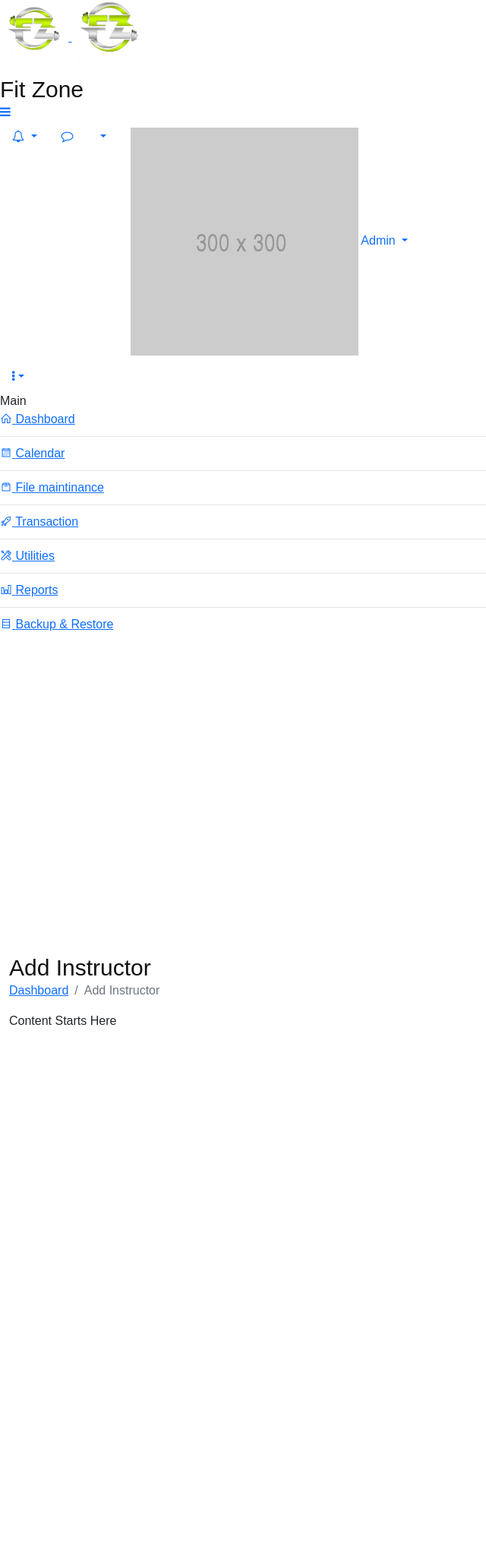
After one commit to iamchu01/FitZone-Gym, a PHP site: page /add-instructor.php in a window 1280 px wide. The commit adds this page. Shown: the whole page at 76% size, without its empty margins (0-640 px from the left). Run offline with PHP 8.4, Linux system fonts and the light colour scheme; data that the repository does not hold is empty; some libraries are stand-ins or nearby versions.

Commit message:
sidebar changes

```diff
--- /dev/null
+++ b/add-instructor.php
@@ -0,0 +1,61 @@
+<?php include 'layouts/session.php'; ?>
+<?php include 'layouts/head-main.php'; ?>
+
+<head>
+
+    <title>Blank Page - HRMS admin template</title>
+
+    <?php include 'layouts/title-meta.php'; ?>
+
+    <?php include 'layouts/head-css.php'; ?>
+
+</head>
+
+<body>
+    <div class="main-wrapper">
+    <?php include 'layouts/menu.php'; ?>
+
+    <!-- Page Wrapper -->
+    <div class="page-wrapper">
+
+        <!-- Page Content -->
+        <div class="content container-fluid">
+
+            <!-- Page Header -->
+            <div class="page-header">
+                <div class="row">
+                    <div class="col-sm-12">
+                        <h3 class="page-title">Add Instructor</h3>
+                        <ul class="breadcrumb">
+                            <li class="breadcrumb-item"><a href="admin-dashboard.php">Dashboard</a></li>
+                            <li class="breadcrumb-item active">Add Instructor</li>
+                        </ul>
+                    </div>
+                </div>
+            </div>
+            <!-- /Page Header -->
+
+            <!-- Content Starts -->
+                Content Starts Here
+            <!-- /Content End -->
+
+        </div>
+        <!-- /Page Content -->
+
+    </div>
+    <!-- /Page Wrapper -->
+
+
+</div>
+<!-- end main wrapper-->
+
+
+<?php include 'layouts/customizer.php'; ?>
+<!-- JAVASCRIPT -->
+<?php include 'layouts/vendor-scripts.php'; ?>
+
+
+
+</body>
+
+</html>
--- a/employees-list.php
+++ b/employees-list.php
@@ -58,10 +58,10 @@ if ($_SERVER["REQUEST_METHOD"] == "POST") {
                 <div class="page-header">
                     <div class="row align-items-center">
                         <div class="col">
-                            <h3 class="page-title">Member List</h3>
+                            <h3 class="page-title">Members</h3>
                             <ul class="breadcrumb">
                                 <li class="breadcrumb-item"><a href="admin-dashboard.php">Dashboard</a></li>
-                                <li class="breadcrumb-item active">Member List</li>
+                                <li class="breadcrumb-item active">Members</li>
                             </ul>
                         </div>
                     </div>
--- a/layouts/sidebar.php
+++ b/layouts/sidebar.php
@@ -8,29 +8,37 @@ $page = $components[2];
 <div class="sidebar" id="sidebar">
     <div class="sidebar-inner slimscroll">
         <div id="sidebar-menu" class="sidebar-menu">
+
+
             <ul class="sidebar-vertical">
                 <li class="menu-title">
                     <span>Main</span>
                 </li>
 
                 <!--//* DASHBOARD LINK -->
-                <li class="<?php echo ($page == 'admin-dashboard.php')?'active':'';?>" href="admin-dashboard.php">
-                    <a href="admin-dashboard.php"><i class="la la-dashboard"></i> <span>Dashboard</span></a>
+               <li class="<?php echo ($page == 'admin-dashboard.php') ?: ''; ?>">
+                    <a href="admin-dashboard.php"><i class="la la-home"></i> <span>Dashboard</span></a>
                 </li>
 
-                <!--//* DASHBOARD LINK -->
+                <hr style="border: 0; border-top: 1px solid #A0A0A0; margin: 10px 0;">
 
                 <!-- //* CALENDAR -->
                  <li class="<?php echo ($page == 'events.php')?'active':'';?>" href="events.php">
                     <a href="events.php"><i class="la la-calendar"></i> <span>Calendar</span></a>
                 </li>
-                 <!-- //* CALENDAR -->
+
+                  <hr style="border: 0; border-top: 1px solid #A0A0A0; margin: 10px 0;">
+
+
                   <!-- //* file maintinance -->
                 <li class=" submenu">
                 <a href="#" ><i class="la la-box"></i> <span> File maintinance</span> <span class="menu-arrow"></span></a>
                     <ul style="display: none;">
+                        <li><a class="<?php echo ($page == 'add-instructor.php')?'active':'';?>" href="add-instructor.php">Add Instructor</a></li>
+                        <li><a class="<?php echo ($page == 'employees-list.php')?'active':'';?>" href="employees-list.php">Add Member</a></li>
+                        <li><a class="<?php echo ($page == 'create-membership.php')?'active':'';?>" href="create-membership.php">Create Membership</a></li>
+                        <li><a class="<?php echo ($page == 'inventory.php')?'active':'';?>" href="inventory.php">Product List</a></li>
                         <li><a class="<?php echo ($page == 'category-list.php')?'active':'';?>" href="category-list.php">Category List</a></li>
-                        <li><a class="<?php echo ($page == 'inventory.php')?'active':'';?>" href="inventory.php">Product List</a></li>
                         <li><a class="<?php echo ($page == 'offered-programs.php')?'active':'';?>" href="offered-programs.php">Offered Programs</a></li>
                         <li><a class="<?php echo ($page == 'targeted-exercise.php')?'active':'';?>" href="targeted-exercise.php">Targeted Exercise</a></li>
                     </ul>
@@ -40,40 +48,42 @@ $page = $components[2];
                 <!-- //* INVENTORY -->
 
                 <!-- //* CUSTOMER MANAGEMENT -->
-                <li class="submenu">
+                <!-- <li class="submenu">
                     <a href="#" ><i class="la la-users"></i> <span>Customer Management</span> <span class="menu-arrow"></span></a>
                     <ul style="display: none;">
-                        <li><a class="<?php echo ($page == 'employees-list.php')?'active':'';?>" href="employees-list.php">Member List</a></li>
+                        <li><a class="<?php echo ($page == 'employees-list.php')?'active':'';?>" href="employees-list.php">Add Member</a></li>
                         <li><a class="<?php echo ($page == 'enrollment.php')?'active':'';?>" href="enrollment.php">Enrollment</a></li>
                         <li><a class="<?php echo ($page == 'renewal-and-cancellation.php')?'active':'';?>" href="renewal-and-cancellation.php">Renewal & Cancellations</a></li>
-                        <!-- <li><a class="<?php echo ($page == 'client-profile.php')?'active':'';?>" href="client-profile.php">Profile Overview</a></li> -->
+                        <li><a class="<?php echo ($page == 'client-profile.php')?'active':'';?>" href="client-profile.php">Profile Overview</a></li>
                         <li><a class="<?php echo ($page == 'attendance-tracking.php')?'active':'';?>" href="attendance-tracking.php">Attendance Tracking</a></li>
                         <li><a class="<?php echo ($page == 'personalized-recommendation.php')?'active':'';?>" href="personalized-recommendation.php">Personalized Recommendation</a></li>
                    </ul>
+                </li> -->
+
+                 <hr style="border: 0; border-top: 1px solid #A0A0A0; margin: 10px 0;">
+
+                 <!-- //* TRANSACTION -->
+                <li class="submenu">
+                    <a href="#"><i class="la la-rocket"></i> <span>Transaction</span> <span class="menu-arrow"></span></a>
+                    <ul style="display: none;">
+                        <li><a class="<?php echo ($page == 'pos.php') ? 'active' : ''; ?>" href="pos.php">Point of Sale</a></li>
+                    </ul>
                 </li>
-                <!-- //* CUSTOMER MANAGEMENT -->
+                <hr style="border: 0; border-top: 1px solid #A0A0A0; margin: 10px 0;">
 
-                <li class="menu-title">
-                    <span>Transaction</span>
+
+                <!-- //* UTILITIES -->
+                <li class="submenu">
+                    <a href="#"><i class="la la-tools"></i> <span>Utilities</span> <span class="menu-arrow"></span></a>
+                    <ul style="display: none;">
+                        <li><a class="<?php echo ($page == 'discount.php') ? 'active' : ''; ?>" href="discount.php">Discounts</a></li>
+                        <li><a class="<?php echo ($page == 'stock-in.php') ? 'active' : ''; ?>" href="stock-in.php">Stock In</a></li>
+                        <li><a class="<?php echo ($page == 'stock-out.php') ? 'active' : ''; ?>" href="stock-out.php">Stock Out</a></li>
+                        <li><a class="<?php echo ($page == 'archive.php') ? 'active' : ''; ?>" href="archive.php">Archive</a></li>
+                    </ul>
                 </li>
+                <hr style="border: 0; border-top: 1px solid #A0A0A0; margin: 10px 0;">
 
-                <!-- //* POINT OF SALE -->
-                 <li class="<?php echo ($page == 'pos.php')?'active':'';?>" href="pos.php">
-                    <a href="pos.php"> <i class="la la-cash-register"></i> <span>Point of Sale</span></a>
-                </li>
-                 <!-- //* POINT OF SALE -->
-
-                <li class="menu-title">
-                    <span>Utilities</span>
-                </li>
-                <li class="<?php echo ($page == 'discount.php')?'active':'';?>" href="discount.php">
-                    <a href="discount.php"> <i class="la la-gem"></i> <span>Discounts</span></a>
-                    <li><a class="<?php echo ($page == 'stock-in.php')?'active':'';?>" href="stock-in.php">Stock In</a></li>
-                    <li><a class="<?php echo ($page == 'stock-out.php')?'active':'';?>" href="stock-out.php">Stock Out</a></li>
-                </li>
-                <li class="<?php echo ($page == 'archive.php')?'active':'';?>" href="archive.php">
-                    <a href="archive.php"> <i class="fas fa-archive"></i> <span>Archive</span></a>
-                </li>
 
                 <!-- //* REPORTS -->
                  <li class="submenu">
@@ -84,7 +94,7 @@ $page = $components[2];
                         <li><a class="<?php echo ($page == 'attendance-reports.php')?'active':'';?>" href="attendance-reports.php">Attendance Reports</a></li>
                     </ul>
                 </li>
-                <!-- //* REPORTS -->
+                <hr style="border: 0; border-top: 1px solid #A0A0A0; margin: 10px 0;">
 
                  <!-- //* YOU CAN DELETE THIS -->
                  <li class="submenu">
```
Also changed, not shown: create-membership.php (added, +61 -0 lines).
